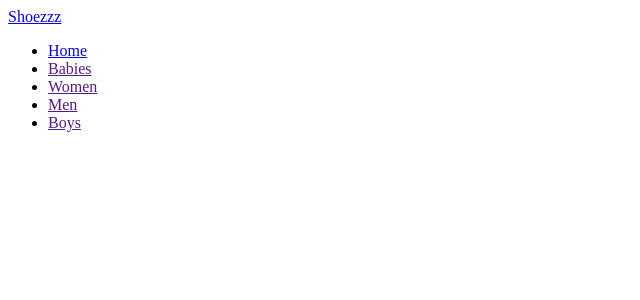
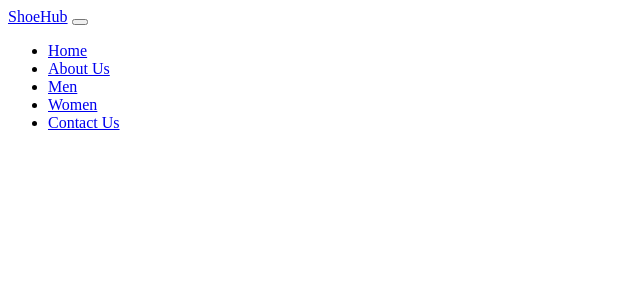
Before and after one commit to FrancisFlow/E-Commerce-Zero, a Flask app: template app/templates/navbar.html in a window 1280 px wide. Shown: the top 300 px of the page, without its empty margins (0-640 px from the left). Run offline with Flask 2, Linux system fonts and the light colour scheme; the template is opened without the code that fills it, so the values that code supplies are empty; parts of the project's set-up code (start-up, migrations or seed data) failed here and were passed over; some libraries are stand-ins or nearby versions.

Commit message:
Trying to update

```diff
--- a/app/templates/navbar.html
+++ b/app/templates/navbar.html
@@ -1,41 +1,30 @@
-<header class="l-header" id="header">
 
-    <nav class="nav bd-grid">
+<nav class="navbar navbar-expand-lg navbar-light bg-primary">
+    <div class="container-fluid">
+      <a class="navbar-brand" href="#">ShoeHub</a>
+      <button class="navbar-toggler" type="button" data-bs-toggle="collapse" data-bs-target="#navbarSupportedContent" aria-controls="navbarSupportedContent" aria-expanded="false" aria-label="Toggle navigation">
+        <span class="navbar-toggler-icon"></span>
+      </button>
+      <div class="collapse navbar-collapse" id="navbarSupportedContent">
+        <ul class="navbar-nav me-auto mb-2 mb-lg-0">
+          <li class="nav-item">
+            <a class="nav-link active" aria-current="page" href="/">Home</a>
+          </li>
+          <li class="nav-item">
+            <a class="nav-link active" aria-current="page" href="/about">About Us</a>
+          </li>
+          <li class="nav-item">
+            <a class="nav-link active" aria-current="page" href="/men">Men</a>
+          </li>
+          <li class="nav-item">
+            <a class="nav-link active" aria-current="page" href="/women">Women</a>
+          </li>
 
-        <div class="nav__toggle" id="nav-toggle">
-            <i class="bx bxs-grid"></i>
-        </div>
+          <li class="nav-item">
+            <a class="nav-link active" aria-current="page" href="/contact">Contact Us</a>
+          </li>
+        </ul>
 
-        <a href="#" class="nav__logo">Shoe<span>zzz</span></a>
-
-        <div class="nav__menu" id="nav-menu">
-            <ul class="nav__list">
-
-                <li class="nav__item">
-                    <a href="/" class="nav__link active">Home</a>
-                </li>
-
-                <li class="nav__item">
-                    <a href="" class="nav__link">Babies</a>
-                </li>
-
-                <li class="nav__item">
-                    <a href="" class="nav__link">Women</a>
-                </li>
-
-                <li class="nav__item">
-                    <a href="" class="nav__link">Men</a>
-                </li>
-
-                <li class="nav__item">
-                    <a href="" class="nav__link">Boys</a>
-                </li>
-
-            </ul>
-        </div>
-
-        <div class="nav__shop">
-            <i class="bx bx-shopping-bag"></i>
-        </div>
-    </nav>
-</header>
+      </div>
+    </div>
+  </nav>
```
Also changed, not shown: app/templates/index.html (+6 -1 lines), app/static/images/imghome.png (added).
